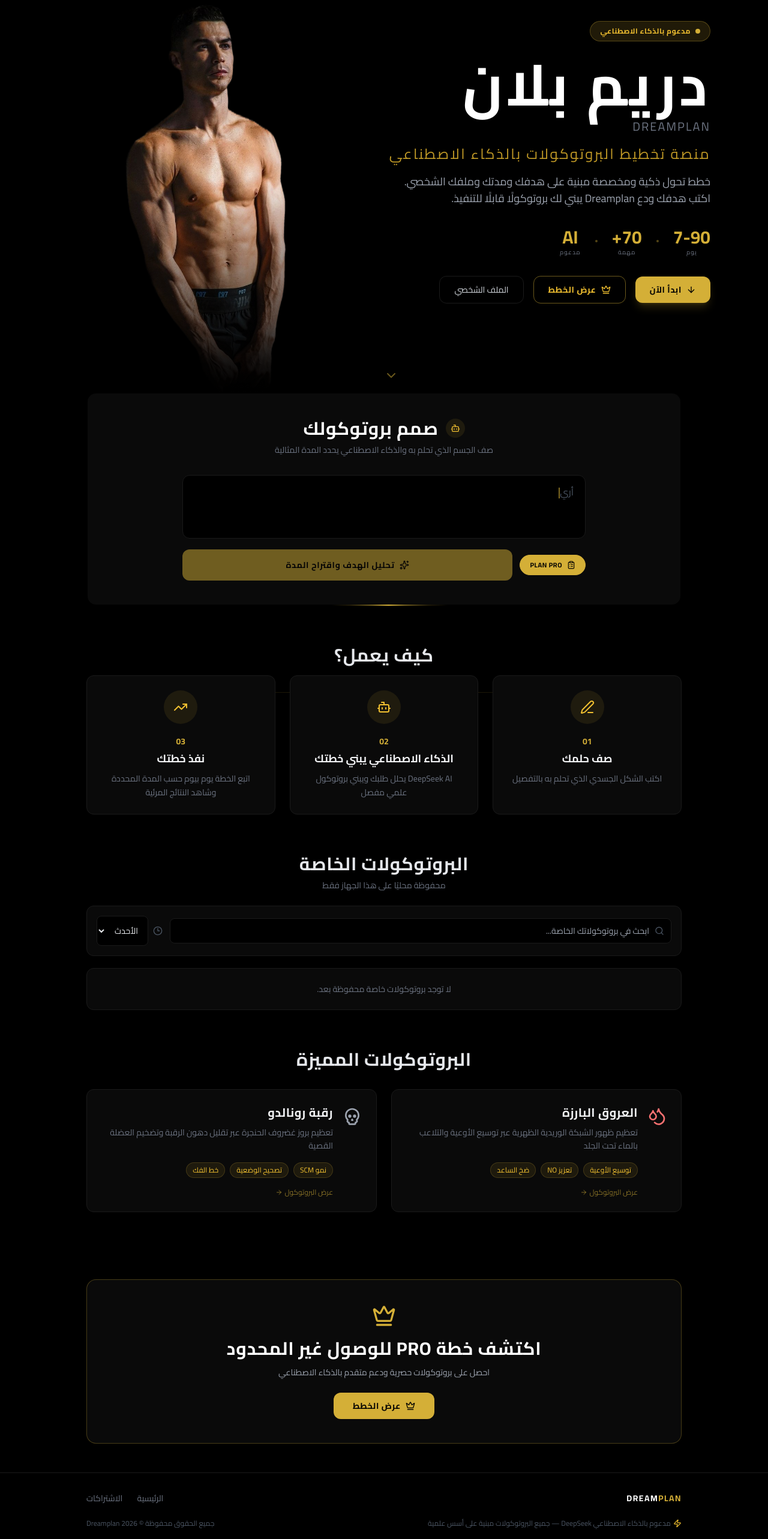
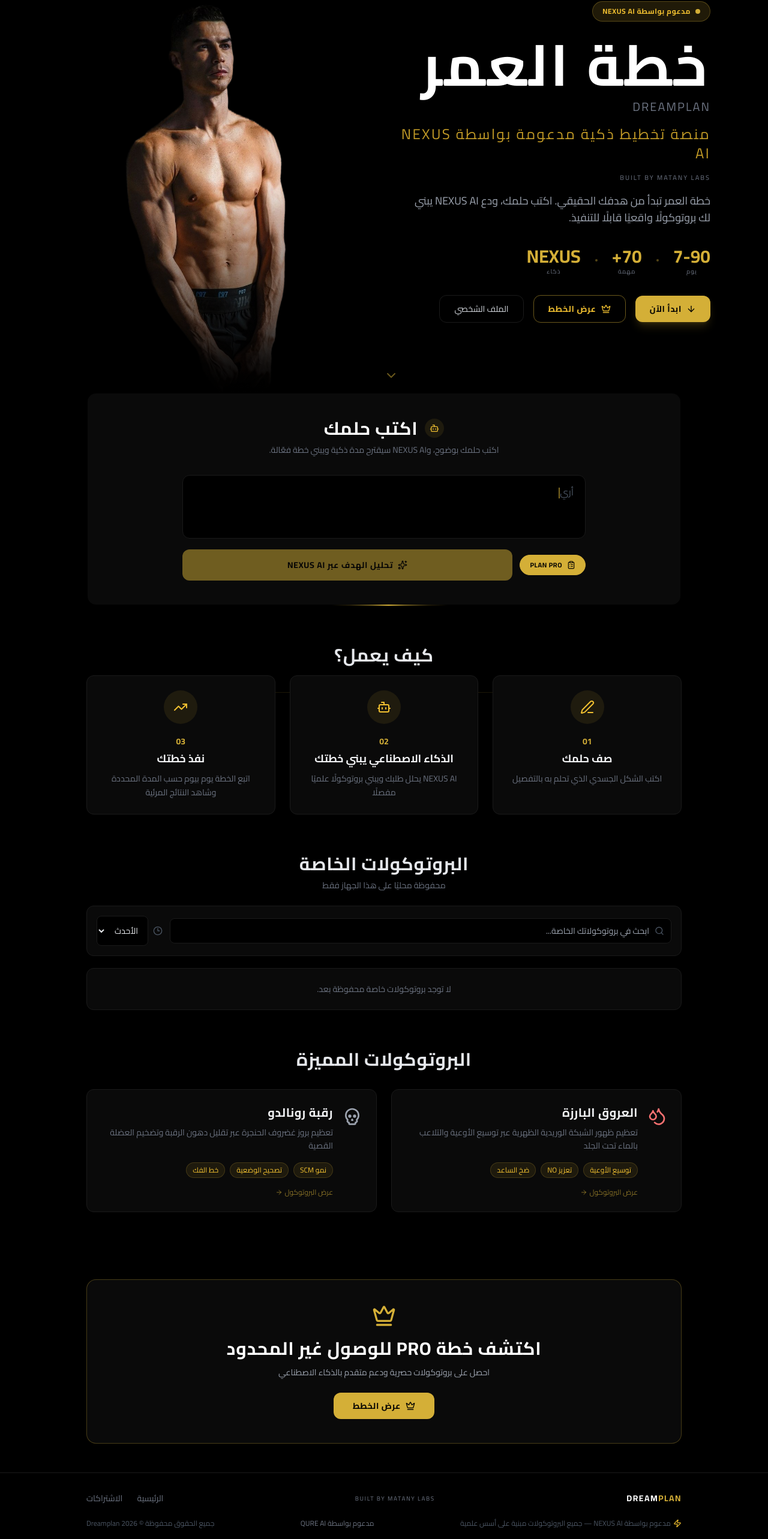
Before and after one commit to MohamedFC2A/Dreamplan, a Next.js app: page / in a window 1280 px wide. Shown: the part 130-2696 px from the top of the page at 60% size. Built offline with nearby package versions, Linux system fonts and the light colour scheme.

Commit message:
Update branding copy, Arabic UX text, and AI provider labels

```diff
--- a/src/app/layout.tsx
+++ b/src/app/layout.tsx
@@ -4,9 +4,9 @@
 import DirectionSetter from "@/components/DirectionSetter";
 
 export const metadata: Metadata = {
-  title: "Dreamplan | AI Protocol Planner",
+  title: "Dreamplan | NEXUS AI Protocol Planner",
   description:
-    "Dreamplan builds realistic AI-powered transformation protocols with smart duration planning, profile-aware recommendations, and adaptive Q&A.",
+    "Dreamplan builds realistic NEXUS AI-powered transformation protocols with smart duration planning, profile-aware recommendations, and adaptive Q&A. Built by MATANY LABS.",
 };
 
 export default function RootLayout({
--- a/src/app/page.tsx
+++ b/src/app/page.tsx
@@ -926,6 +926,9 @@
               <p className="font-heading text-xl md:text-2xl text-gold-400/80 tracking-widest uppercase mb-4">
                 {t(locale, "tagline")}
               </p>
+              <p className="text-[11px] text-gray-500 tracking-[0.18em] uppercase mb-4">
+                BUILT BY MATANY LABS
+              </p>
 
               <p className="text-gray-400 text-base md:text-lg mb-8 max-w-lg leading-relaxed">
                 {t(locale, "heroDescription")}
@@ -935,7 +938,7 @@
                 {[
                   { value: "7-90", label: locale === "ar" ? "يوم" : "Days" },
                   { value: "70+", label: locale === "ar" ? "مهمة" : "Tasks" },
-                  { value: "AI", label: locale === "ar" ? "مدعوم" : "Powered" },
+                  { value: "NEXUS", label: locale === "ar" ? "ذكاء" : "AI" },
                 ].map((stat, i) => (
                   <div key={i} className="flex items-center">
                     <div className="text-center">
@@ -1070,9 +1073,9 @@
                   </h2>
                 </div>
                 <div className="p-4 rounded-xl border border-dark-border bg-black/30 mb-3">
-                  <p className="text-[11px] uppercase tracking-widest text-gray-500 mb-2">
-                    {locale === "ar" ? "سؤال AI عن المدة" : "AI Duration Question"}
-                  </p>
+                    <p className="text-[11px] uppercase tracking-widest text-gray-500 mb-2">
+                      {locale === "ar" ? "سؤال NEXUS AI عن المدة" : "NEXUS AI Duration Question"}
+                    </p>
                   <p className="text-sm text-gray-200 mb-2">{durationSuggestion.question}</p>
                   <p className="text-[11px] uppercase tracking-widest text-gray-500 mb-1">
                     {locale === "ar" ? "سبب الاقتراح" : "Why this suggestion"}
@@ -1092,7 +1095,7 @@
                         : "border-dark-border text-gray-400 hover:text-gray-200"
                     }`}
                   >
-                    {locale === "ar" ? "الاقتراح الذكي (AI)" : "Smart AI Suggestion"}
+                    {locale === "ar" ? "الاقتراح الذكي (NEXUS AI)" : "Smart NEXUS AI Suggestion"}
                   </button>
                   <button
                     type="button"
@@ -1139,8 +1142,8 @@
                 ) : (
                   <p className="text-xs text-gray-500 mb-4">
                     {locale === "ar"
-                      ? "يمكنك التخطي الآن والاعتماد على اقتراح AI مباشرة."
-                      : "You can skip manual editing and continue with the AI suggestion."}
+                      ? "يمكنك التخطي الآن والاعتماد على اقتراح NEXUS AI مباشرة."
+                      : "You can skip manual editing and continue with the NEXUS AI suggestion."}
                   </p>
                 )}
                 {planModeEnabled ? (
@@ -1148,8 +1151,8 @@
                     <p className="text-xs uppercase tracking-widest text-gray-400 mb-2">{t(locale, "aiQuestionsTitle")}</p>
                     <p className="text-sm text-gray-300">
                       {locale === "ar"
-                        ? "بعد تأكيد المدة، سيبدأ AI مرحلة أسئلة مخصصة (3-6 أسئلة) ثم يبني الخطة النهائية."
-                        : "After confirming duration, AI will run a dedicated 3-6 question phase, then build your final plan."}
+                        ? "بعد تأكيد المدة، سيبدأ NEXUS AI مرحلة أسئلة مخصصة (3-6 أسئلة) ثم يبني الخطة النهائية."
+                        : "After confirming duration, NEXUS AI will run a dedicated 3-6 question phase, then build your final plan."}
                     </p>
                     <p className={`text-xs mt-2 ${canStartPlanQuestions ? "text-green-400" : "text-amber-400"}`}>
                       {canStartPlanQuestions ? t(locale, "profileReady") : t(locale, "profileRequiredBeforePlan")}
@@ -1588,6 +1591,7 @@
             <Link href="/" className="font-heading text-sm font-bold text-white tracking-widest">
               DREAM<span className="text-gold-500">PLAN</span>
             </Link>
+            <p className="text-[10px] text-gray-500 tracking-[0.16em] uppercase">BUILT BY MATANY LABS</p>
             <div className="flex items-center gap-6">
               <Link href="/" className="text-sm text-gray-500 hover:text-gold-400 transition-colors">
                 {locale === "ar" ? "الرئيسية" : "Home"}
@@ -1601,9 +1605,17 @@
             <p className="text-gray-600 text-xs flex items-center gap-1">
               <Zap className="w-3.5 h-3.5 text-gold-400 inline" />
               {locale === "ar"
-                ? "مدعوم بالذكاء الاصطناعي DeepSeek — جميع البروتوكولات مبنية على أسس علمية"
-                : "Powered by DeepSeek AI — All protocols are scientifically grounded"}
+                ? "مدعوم بواسطة NEXUS AI — جميع البروتوكولات مبنية على أسس علمية"
+                : "Powered by NEXUS AI — All protocols are scientifically grounded"}
             </p>
+            <a
+              href="https://qure-ai-nexus.vercel.app/"
+              target="_blank"
+              rel="noreferrer"
+              className="text-gray-500 text-xs hover:text-gold-400 transition-colors"
+            >
+              {locale === "ar" ? "مدعوم بواسطة QURE AI" : "Powered by QURE AI"}
+            </a>
             <p className="text-gray-600 text-xs">
               {locale === "ar" ? "جميع الحقوق محفوظة" : "All rights reserved"} &copy; {new Date().getFullYear()} Dreamplan
             </p>
--- a/src/components/Navbar.tsx
+++ b/src/components/Navbar.tsx
@@ -22,7 +22,6 @@
 
   const links = [
     { href: "/", label: locale === "ar" ? "الرئيسية" : "Home" },
-    { href: "/cr7-fba", label: "CR7 FBA" },
     { href: "/profile", label: locale === "ar" ? "الملف الشخصي" : "Profile" },
     { href: "/plans", label: locale === "ar" ? "الاشتراكات" : "Plans" },
   ];
@@ -31,7 +30,12 @@
     <nav className="fixed top-0 left-0 right-0 z-50 bg-black/80 backdrop-blur-md border-b border-dark-border/50">
       <div className="max-w-6xl mx-auto px-4 md:px-8 flex items-center justify-between h-16 gap-3">
         <Link href="/" className="font-heading text-base md:text-lg font-bold text-white tracking-widest whitespace-nowrap">
-          DREAM<span className="text-gold-500">PLAN</span>
+          <span className="block">
+            DREAM<span className="text-gold-500">PLAN</span>
+          </span>
+          <span className="block text-[8px] md:text-[9px] text-gray-500 tracking-[0.18em] mt-0.5">
+            BUILT BY MATANY LABS
+          </span>
         </Link>
         <div className="flex items-center gap-1 overflow-x-auto whitespace-nowrap">
           {isGenerating && (
@@ -39,7 +43,7 @@
               href="/"
               className="text-[10px] md:text-xs px-3 py-1.5 rounded-lg border border-gold-500/40 bg-gold-500/10 text-gold-300"
             >
-              {locale === "ar" ? "AI يعمل بالخلفية" : "AI running in background"}
+              {locale === "ar" ? "NEXUS AI يعمل بالخلفية" : "NEXUS AI running in background"}
             </Link>
           )}
           {links.map((link) => {
--- a/src/lib/i18n.ts
+++ b/src/lib/i18n.ts
@@ -3,9 +3,9 @@
 export const translations = {
   ar: {
     siteName: "DREAMPLAN",
-    siteNameAr: "دريم بلان",
-    tagline: "منصة تخطيط البروتوكولات بالذكاء الاصطناعي",
-    heroDescription: "خطط تحول ذكية ومخصصة مبنية على هدفك ومدتك وملفك الشخصي. اكتب هدفك ودع Dreamplan يبني لك بروتوكولًا قابلًا للتنفيذ.",
+    siteNameAr: "خطة العمر",
+    tagline: "منصة تخطيط ذكية مدعومة بواسطة NEXUS AI",
+    heroDescription: "خطة العمر تبدأ من هدفك الحقيقي. اكتب حلمك، ودع NEXUS AI يبني لك بروتوكولًا واقعيًا قابلًا للتنفيذ.",
     searchPlaceholder: "صف حلمك الجسدي... مثال: عروق بارزة في اليد، رقبة قوية مثل رونالدو",
     generateBtn: "إنشاء البروتوكول بالذكاء الاصطناعي",
     featuredProtocols: "البروتوكولات المميزة",
@@ -13,7 +13,7 @@
     step1Title: "صف حلمك",
     step1Desc: "اكتب الشكل الجسدي الذي تحلم به بالتفصيل",
     step2Title: "الذكاء الاصطناعي يبني خطتك",
-    step2Desc: "DeepSeek AI يحلل طلبك ويبني بروتوكول علمي مفصل",
+    step2Desc: "NEXUS AI يحلل طلبك ويبني بروتوكولًا علميًا مفصلًا",
     step3Title: "نفذ خطتك",
     step3Desc: "اتبع الخطة يوم بيوم حسب المدة المحددة وشاهد النتائج المرئية",
     vascularity: "العروق البارزة",
@@ -32,8 +32,8 @@
     scienceExplanation: "التفسير العلمي",
     exerciseGuide: "دليل التمرين",
     supplementInfo: "معلومات المكمل",
-    loading: "جاري إنشاء البروتوكول بالذكاء الاصطناعي...",
-    loadingDesc: "DeepSeek AI يبني خطتك المخصصة الآن. هذا قد يستغرق بضع ثوانٍ...",
+    loading: "NEXUS AI يبني البروتوكول الآن...",
+    loadingDesc: "NEXUS AI يعمل على خطتك المخصصة الآن. قد يستغرق ذلك بضع ثوانٍ.",
     errorTitle: "حدث خطأ",
     errorDesc: "لم نتمكن من إنشاء البروتوكول. يرجى المحاولة مرة أخرى.",
     tryAgain: "حاول مرة أخرى",
@@ -41,7 +41,7 @@
     protocolNotFoundDesc: "البروتوكول الذي تبحث عنه غير موجود.",
     dailyGoal: "الهدف اليومي",
     pointsSystem: "نظام النقاط",
-    aiPowered: "مدعوم بالذكاء الاصطناعي",
+    aiPowered: "مدعوم بواسطة NEXUS AI",
     language: "English",
     viewExercise: "عرض التمرين",
     whyThis: "لماذا هذا؟",
@@ -68,9 +68,9 @@
     suggestedDuration: "نقترح عليك اختيار مدة بين",
     tooShort: "المدة قصيرة جدا - اختر 7 ايام على الاقل",
     tooLong: "المدة طويلة جدا - اختر 90 يوم كحد اقصى",
-    designProtocol: "صمم بروتوكولك",
-    designProtocolDesc: "صف الجسم الذي تحلم به والذكاء الاصطناعي يحدد المدة المثالية",
-    planningTitle: "الذكاء الاصطناعي يعمل على خطتك",
+    designProtocol: "اكتب حلمك",
+    designProtocolDesc: "اكتب حلمك بوضوح، وNEXUS AI سيقترح مدة ذكية ويبني خطة فعّالة.",
+    planningTitle: "NEXUS AI يعمل على خطتك",
     planStep1: "تحليل الهدف",
     planStep2: "البحث العلمي",
     planStep3: "تصميم المهام اليومية",
@@ -78,9 +78,9 @@
     planStep5: "المراجعة النهائية والتحسين",
     planningYourGoal: "هدفك",
     planningProgress: "جاري التنفيذ",
-    analyzeGoalBtn: "تحليل الهدف واقتراح المدة",
+    analyzeGoalBtn: "تحليل الهدف عبر NEXUS AI",
     durationConfirmTitle: "تأكيد مدة البروتوكول",
-    durationAISuggestion: "سؤال الذكاء الاصطناعي",
+    durationAISuggestion: "سؤال NEXUS AI عن المدة",
     durationRationaleTitle: "سبب الاقتراح",
     durationRangeLabel: "النطاق الواقعي",
     selectedDurationLabel: "المدة المختارة",
@@ -123,8 +123,8 @@
     profileWeight: "الوزن",
     profileInjuries: "الإصابات/الحالات (اكتب none إذا لا يوجد)",
     profileEquipment: "المعدات المتاحة",
-    startAiQuestions: "بدء أسئلة الذكاء الاصطناعي",
-    aiQuestionsTitle: "أسئلة الذكاء الاصطناعي التكيفية",
+    startAiQuestions: "بدء أسئلة NEXUS AI",
+    aiQuestionsTitle: "أسئلة NEXUS AI التكيفية",
     profileValidationSummary: "أكمل بيانات الملف الشخصي بشكل صحيح.",
     fastGenerateBtn: "توليد سريع تلقائي",
     week: "الأسبوع",
@@ -157,16 +157,16 @@
   en: {
     siteName: "DREAMPLAN",
     siteNameAr: "DREAMPLAN",
-    tagline: "AI Protocol Planning Platform",
-    heroDescription: "Smart personalized transformation planning powered by AI. Describe your goal and Dreamplan builds a realistic protocol you can actually execute.",
+    tagline: "Smart Planning Platform Powered by NEXUS AI",
+    heroDescription: "Write your dream and let NEXUS AI build a realistic protocol you can actually execute.",
     searchPlaceholder: "Describe your dream physique... e.g., Pop-out hand veins, Ronaldo-like neck",
-    generateBtn: "Generate Protocol with AI",
+    generateBtn: "Generate with NEXUS AI",
     featuredProtocols: "Featured Protocols",
     howItWorks: "How It Works",
     step1Title: "Describe Your Dream",
     step1Desc: "Write in detail the physique you dream of achieving",
-    step2Title: "AI Builds Your Plan",
-    step2Desc: "DeepSeek AI analyzes your request and builds a detailed scientific protocol",
+    step2Title: "NEXUS AI Builds Your Plan",
+    step2Desc: "NEXUS AI analyzes your request and builds a detailed science-based protocol",
     step3Title: "Execute Your Plan",
     step3Desc: "Follow the plan day by day for your chosen duration and watch the visible results",
     vascularity: "Ultimate Vascularity",
@@ -185,8 +185,8 @@
     scienceExplanation: "Science Explanation",
     exerciseGuide: "Exercise Guide",
     supplementInfo: "Supplement Info",
-    loading: "Generating protocol with AI...",
-    loadingDesc: "DeepSeek AI is building your personalized plan now. This may take a few seconds...",
+    loading: "NEXUS AI is generating your protocol...",
+    loadingDesc: "NEXUS AI is building your personalized plan now. This may take a few seconds.",
     errorTitle: "Error Occurred",
     errorDesc: "Could not generate the protocol. Please try again.",
     tryAgain: "Try Again",
@@ -194,7 +194,7 @@
     protocolNotFoundDesc: "The protocol you're looking for doesn't exist.",
     dailyGoal: "Daily Goal",
     pointsSystem: "Points System",
-    aiPowered: "AI Powered",
+    aiPowered: "Powered by NEXUS AI",
     language: "العربية",
     viewExercise: "View Exercise",
     whyThis: "Why This?",
@@ -221,9 +221,9 @@
     suggestedDuration: "We suggest choosing a duration between",
     tooShort: "Duration too short - choose at least 7 days",
     tooLong: "Duration too long - choose 90 days maximum",
-    designProtocol: "Design Your Protocol",
-    designProtocolDesc: "Describe your dream physique and AI will determine the optimal duration",
-    planningTitle: "AI is Building Your Plan",
+    designProtocol: "Write Your Dream",
+    designProtocolDesc: "Describe your dream clearly, and NEXUS AI will suggest a smart duration and effective plan.",
+    planningTitle: "NEXUS AI is Building Your Plan",
     planStep1: "Analyzing Goal",
     planStep2: "Scientific Research",
     planStep3: "Designing Daily Tasks",
@@ -231,9 +231,9 @@
     planStep5: "Final Review & Optimization",
     planningYourGoal: "Your Goal",
     planningProgress: "In Progress",
-    analyzeGoalBtn: "Analyze Goal & Suggest Duration",
+    analyzeGoalBtn: "Analyze with NEXUS AI",
     durationConfirmTitle: "Confirm Protocol Duration",
-    durationAISuggestion: "AI Question",
+    durationAISuggestion: "NEXUS AI Duration Question",
     durationRationaleTitle: "Why this duration?",
     durationRangeLabel: "Realistic range",
     selectedDurationLabel: "Selected duration",
@@ -276,8 +276,8 @@
     profileWeight: "Weight",
     profileInjuries: "Injuries/conditions (type none if no issues)",
     profileEquipment: "Available equipment",
-    startAiQuestions: "Start AI Questions",
-    aiQuestionsTitle: "Adaptive AI Questions",
+    startAiQuestions: "Start NEXUS AI Questions",
+    aiQuestionsTitle: "Adaptive NEXUS AI Questions",
     profileValidationSummary: "Please complete a valid profile first.",
     fastGenerateBtn: "Auto Fast Generate",
     week: "Week",
```
